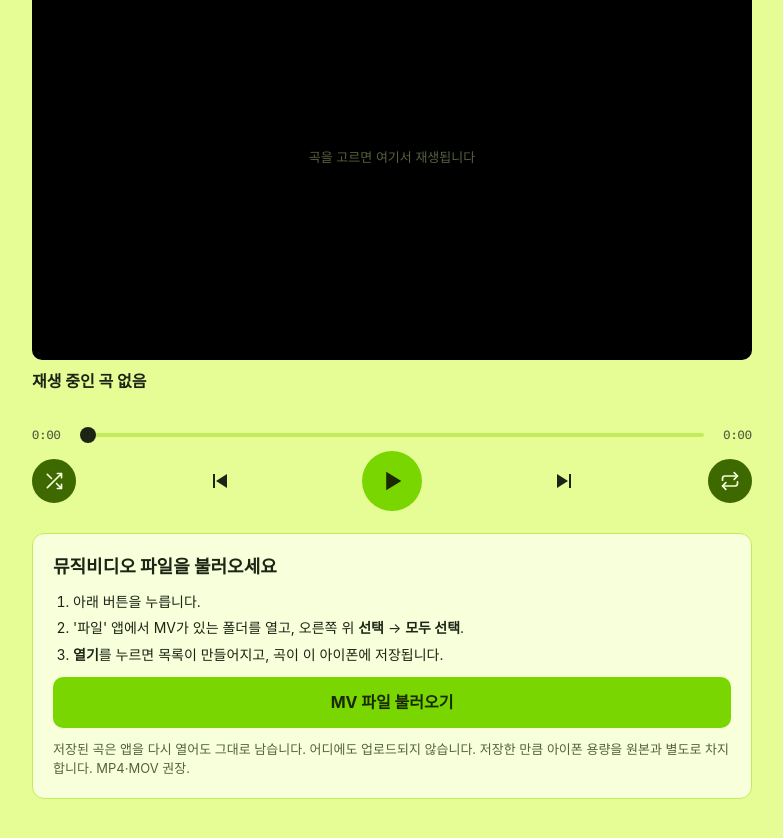
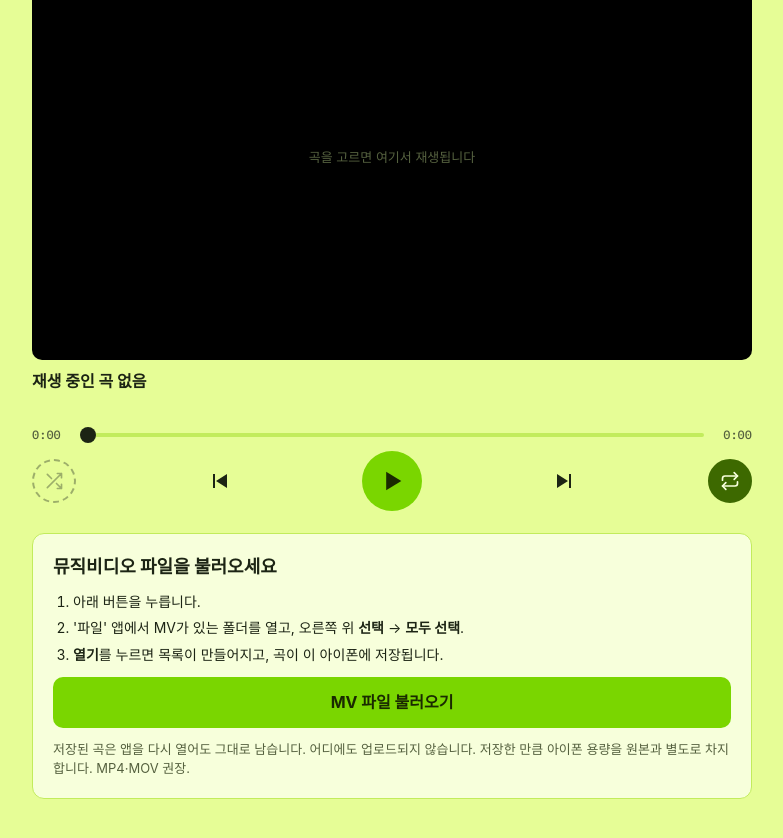
Before and after one commit to oonazcom/mvp, a plain HTML site: page index.html in a window 1280 px wide. Both pictures are taken after a click on the button 302 px from the left and 592 px from the top of the page. Shown: the part 112-950 px from the top of the page, without its empty margins (248-1031 px from the left). Drawn offline with Linux system fonts and the light colour scheme; a web font is replaced by a local one.

Commit message:
Add files via upload

```diff
--- a/index.html
+++ b/index.html
@@ -218,11 +218,11 @@ ol.list{list-style:none;margin:8px 0 0;padding:0}
   // ---------- saved settings ----------
   let saved={};
   try{saved=JSON.parse(localStorage.getItem(KEY)||'{}')||{}}catch(e){saved={}}
-  if(typeof saved.shuffle==='boolean')S.shuffle=saved.shuffle;
+  S.shuffle=(saved.v===2&&typeof saved.shuffle==='boolean')?saved.shuffle:true;
   if(['off','all','one'].includes(saved.repeat))S.repeat=saved.repeat;
   function save(extra){
     const t=cur();
-    const data={shuffle:S.shuffle,repeat:S.repeat,
+    const data={v:2,shuffle:S.shuffle,repeat:S.repeat,
       name:t?t.name:saved.name, time:t?Math.floor(v.currentTime||0):saved.time};
     Object.assign(data,extra||{});
     saved=data;
```
